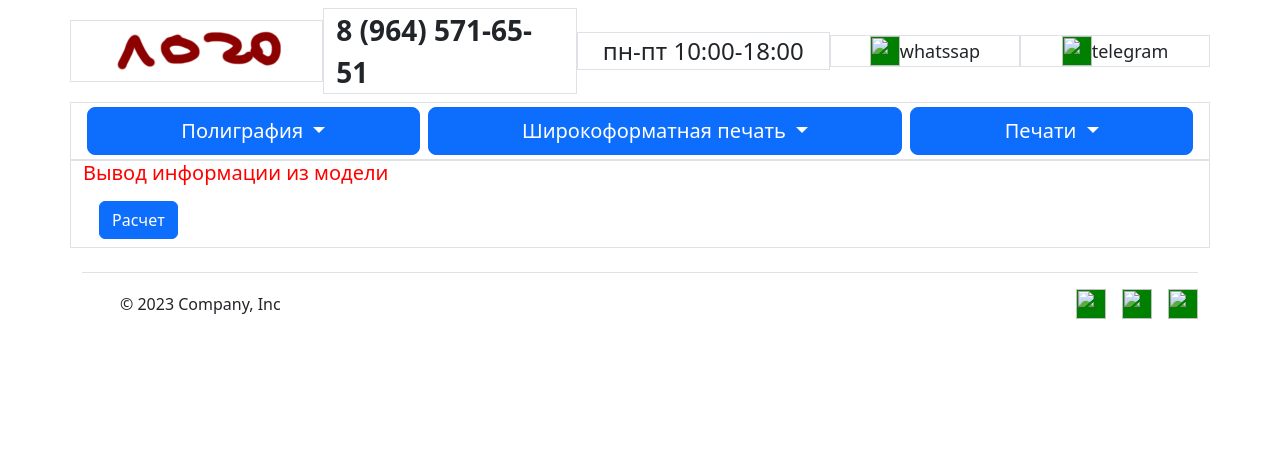
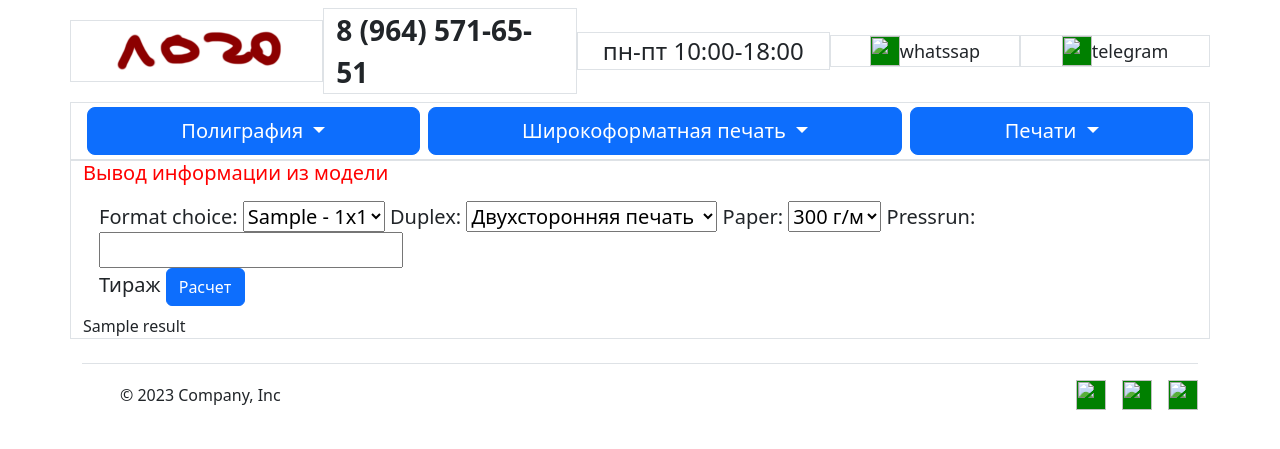
Before and after one commit to Klaus8k/tipkor_site, a Django app: template tipkor/poly/templates/poly/leaflet.html in a window 1280 px wide. Shown: the top 449 px of the page. Run offline with Django 4.2, Linux system fonts and the light colour scheme; tables that the repository leaves empty hold one stand-in row (values such as "Sample post"); the template is opened without the code that fills it: values that come from a table or form of the project are taken from there, most other values are stand-ins (such as "Sample title", 1, 10 or a date in 2020); some libraries are stand-ins or nearby versions.

Commit message:
leaf model and form

```diff
--- a/tipkor/poly/forms.py
+++ b/tipkor/poly/forms.py
@@ -1,6 +1,6 @@
 from django import forms
 
-from .models import Leaflets_Model, Formats_Poly_Model
+from .models import Formats_Poly_Model, Leaflets_Model
 
 DUPLEX = [(True, "Двухсторонняя печать"), (False, "Односторонняя печать"),]
 
@@ -19,7 +19,15 @@ class Card_Form(forms.Form):
 
 # Сделать форму с выбором форматов, дуплекс, тираж. Форматы из модели должны браться
 class Leaflet_Form(forms.Form):
-    pass
+    PAPER_CHOICE = Leaflets_Model.PAPER_CHOICE
+
+    format_choice = forms.ModelChoiceField(
+                                        queryset=Formats_Poly_Model.objects.all(),
+                                        empty_label=None)
+
+    duplex = forms.ChoiceField(initial=True, choices=DUPLEX)
+    paper = forms.ChoiceField(initial='300', choices=PAPER_CHOICE)
+    pressrun = forms.IntegerField(help_text="Тираж")
     # https://stackoverflow.com/questions/291945/how-do-i-filter-foreignkey-choices-in-a-django-modelform
 
 
--- a/tipkor/poly/models.py
+++ b/tipkor/poly/models.py
@@ -34,6 +34,7 @@ class MetaPoly(models.Model):
 
     @classmethod
     def get_cost(cls, **kwargs):
+        print(kwargs)
         if cls.objects.filter(**kwargs):
             return cls.objects.filter(**kwargs)[0]
         else: return 'No matching'
@@ -51,7 +52,7 @@ class Card_Model(MetaPoly):
     )
 
 class Formats_Poly_Model(models.Model):
-    format_paper = models.CharField(max_length=5)
+    format_paper = models.CharField(max_length=20)
     x = models.IntegerField()
     y = models.IntegerField()
 
--- a/tipkor/poly/templates/poly/leaflet.html
+++ b/tipkor/poly/templates/poly/leaflet.html
@@ -9,13 +9,15 @@
 
 
 
-    <form class="form-control-lg " action="{% url 'poly:card' %}" method="post">
+    <form class="form-control-lg " action="{% url 'poly:leaflet' %}" method="post">
         {% csrf_token %}
         {{ form }}
         <input type="submit" class="yes_button btn btn-primary" value="Расчет"></input>
 
     </form>
 
+    <div> {{ result }}</div>
+
 </div>
 
 {% endblock %}
--- a/tipkor/poly/views.py
+++ b/tipkor/poly/views.py
@@ -25,6 +25,7 @@
 
     def post(self, request: HttpRequest, *args: str, **kwargs: Any) -> HttpResponse:
         data_from_form = self.get_form_kwargs()['data'].dict()
+        print(data_from_form)
         context = super().get_context_data(**kwargs)
         context['form'] = self.form_class(data_from_form)
         return self.get(HttpRequest, *args, **kwargs)
@@ -55,6 +56,7 @@
     template_name = 'leaflet.html'
     success_url = 'poly:leaflet'
     model_class = Leaflets_Model
+    del_keys = ['csrfmiddlewaretoken']
 
 
 
```
Also changed, not shown: tipkor/poly/migrations/0011_alter_formats_poly_model_format_paper.py (added).
